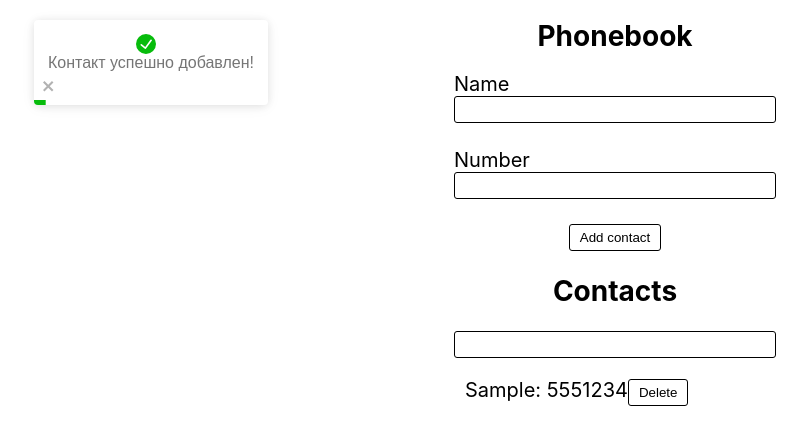
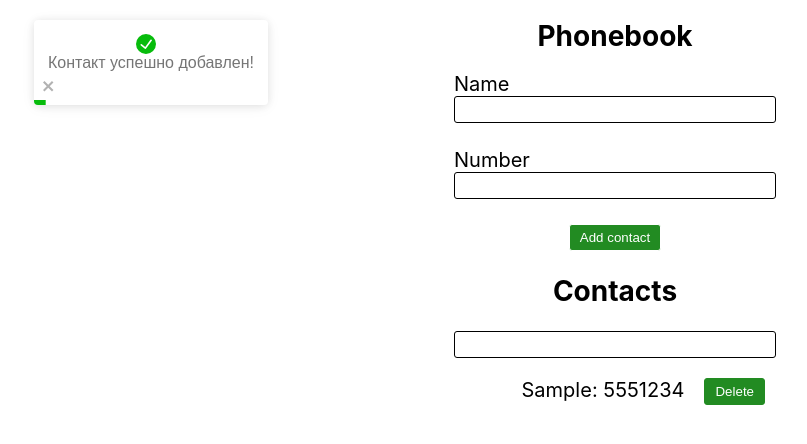
Before and after one commit to FergusonJoan/goit-react-hw-03-phonebook, a React (Create React App) app: page / in a window 1280 px wide. Both pictures are taken after typing "Sample", "5551234" into the empty fields and a click on the button "Add contact". Shown: the top 444 px of the page, without its empty margins (25-832 px from the left). Built offline with nearby package versions, Linux system fonts and the light colour scheme.

Commit message:
fix form styles

```diff
--- a/src/components/ContactForm/ContactForm.styled.js
+++ b/src/components/ContactForm/ContactForm.styled.js
@@ -28,7 +28,9 @@ export const ErrorText = styled(ErrorMessage)`
 
 export const FormButton = styled.button`
   padding: 5px 10px;
-  background-color: white;
+  background-color: #228b22;
+  border-color: #228b22;
+  color: #fff;
   border: 1px solid;
   border-radius: 3px;
 `;
--- a/src/components/ContactList/ContactList.styled.js
+++ b/src/components/ContactList/ContactList.styled.js
@@ -7,7 +7,9 @@ export const List = styled.ul`
   padding: 0;
 `;
 export const ListItem = styled.li`
+  display: flex;
+  justify-content: end;
   font-size: 20px;
-
   margin-bottom: 10px;
+  gap: 20px;
 `;
--- a/src/components/ContactListItem/ContactListIlem.styled.js
+++ b/src/components/ContactListItem/ContactListIlem.styled.js
@@ -7,4 +7,7 @@ export const FormButton = styled.button`
   border-radius: 3px;
   margin-left: 15px;
   margin: 0;
+  background-color: #228b22;
+  border-color: #228b22;
+  color: #fff;
 `;
--- a/src/components/ContactListItem/ContactListItem.jsx
+++ b/src/components/ContactListItem/ContactListItem.jsx
@@ -4,7 +4,9 @@ import { FormButton } from './ContactListIlem.styled';
 export const ContactListItem = ({ id, name, number, onDeleteContact }) => {
   return (
     <>
-      {name}: {number}
+      <span>
+        {name}: {number}
+      </span>
       <FormButton type="button" onClick={() => onDeleteContact(id)}>
         Delete
       </FormButton>
```
